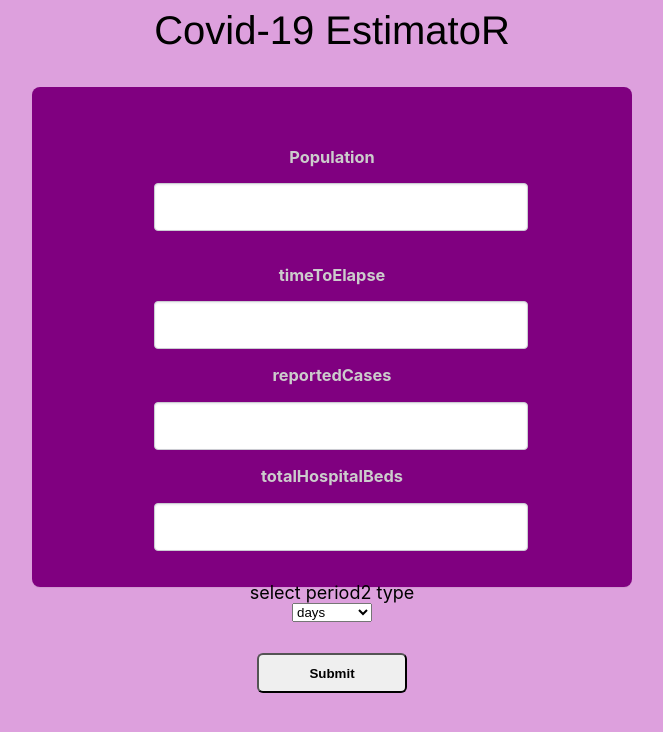
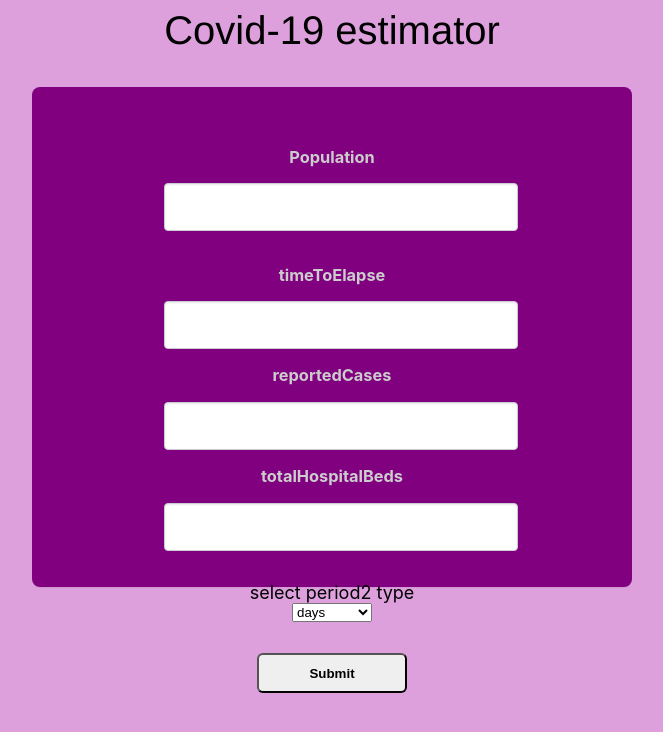
Before and after one commit to osamocity7/SDG-ASSESSMENT-ESTIMATOR, a website: page src/index.html in a window 1280 px wide. Shown: the whole page, without its empty margins (308-971 px from the left). Drawn offline with Linux system fonts and the light colour scheme.

Commit message:
this test_fresh

```diff
--- a/src/index.html
+++ b/src/index.html
@@ -20,7 +20,7 @@
 
     <div class='panel'>
         <form class='form'>
-        <h1>Covid-19 EstimatoR</h1>
+        <h1>Covid-19 estimator</h1>
         <br><br>
 
 
```
